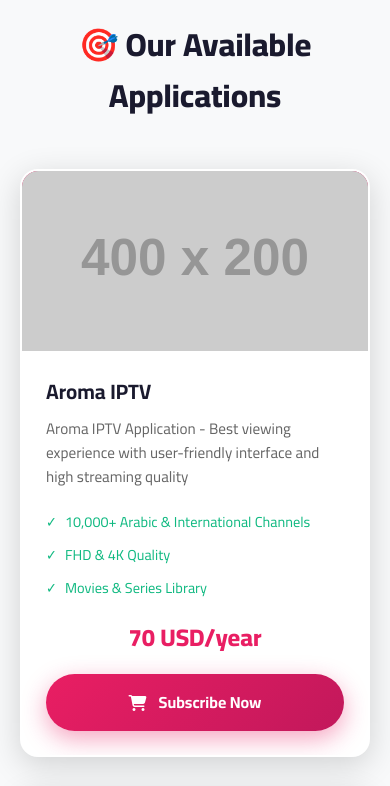
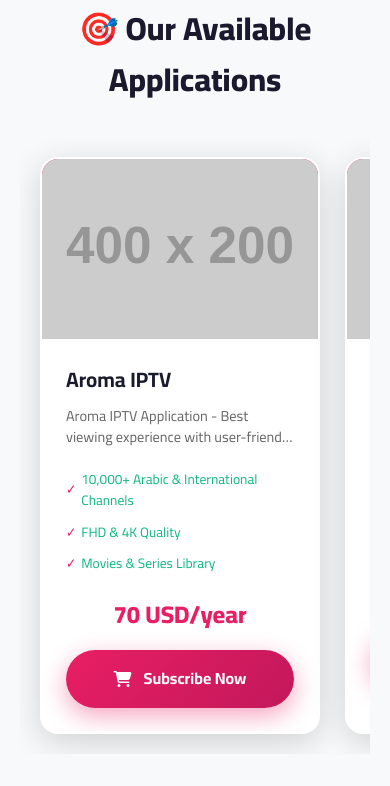
Before and after one commit to flixnettv/Iptv-World, a plain HTML site: page index.html in a window 390 px wide. Shown: the part 1871-2657 px from the top of the page. Drawn offline with Linux system fonts and the light colour scheme; placeholder pictures from the web are drawn by us.

Commit message:
Last Sync: 2026-02-23 02:15 (Mobile)

```diff
--- a/assets/css/style.css
+++ b/assets/css/style.css
@@ -166,98 +166,203 @@ body {
     box-shadow: 0 12px 35px rgba(233, 30, 99, 0.5);
 }
 
-/* ===== Apps Section ===== */
-.apps-section { padding: 4rem 0; background: #f8f9fa; }
+/* Apps Section - Horizontal Scroll */
+.apps-section {
+    padding: 3rem 0;
+    background: #f8f9fa;
+    overflow: hidden;
+}
+
 .apps-section h2 {
     text-align: center;
     font-size: 2rem;
-    margin-bottom: 3rem;
+    margin-bottom: 2rem;
     color: var(--dark);
     font-weight: 800;
 }
 
-/* Loading & Error */
-.loading, .error, .no-apps {
-    text-align: center; padding: 3rem;
-    font-size: 1.1rem;
-}
-.loading { color: var(--primary); }
-.error {
-    color: #dc3545;
-    background: rgba(220, 53, 69, 0.1);
-    border-radius: var(--radius-md);
-    border: 1px solid #dc3545;
+/* Horizontal Scroll Container */
+.apps-scroll-container {
+    position: relative;
+    width: 100%;
+    overflow-x: auto;
+    overflow-y: hidden;
+    padding: 20px 0;
+    -webkit-overflow-scrolling: touch;
+    scrollbar-width: thin;
+    scrollbar-color: var(--primary) #e9ecef;
 }
 
-/* Apps Grid */
-.apps-grid {
-    display: grid;
-    grid-template-columns: repeat(auto-fill, minmax(280px, 1fr));
-    gap: 2rem;
+/* Custom Scrollbar */
+.apps-scroll-container::-webkit-scrollbar {
+    height: 8px;
 }
-/* App Card */
-.app-card {
+
+.apps-scroll-container::-webkit-scrollbar-track {
+    background: #e9ecef;
+    border-radius: 10px;
+    margin: 0 20px;
+}
+
+.apps-scroll-container::-webkit-scrollbar-thumb {
+    background: linear-gradient(135deg, var(--primary), var(--primary-dark));
+    border-radius: 10px;
+    transition: all 0.3s;
+}
+
+.apps-scroll-container::-webkit-scrollbar-thumb:hover {
+    background: linear-gradient(135deg, var(--primary-dark), var(--primary));
+}
+
+/* Apps Horizontal List */
+.apps-horizontal-list {    display: flex;
+    gap: 25px;
+    padding: 0 20px;
+    width: max-content;
+}
+
+/* App Card - Horizontal */
+.app-card-horizontal {
+    flex: 0 0 320px;
     background: var(--light);
     border-radius: var(--radius-lg);
     overflow: hidden;
     box-shadow: var(--shadow-lg);
     transition: all 0.3s cubic-bezier(0.4, 0, 0.2, 1);
     border: 2px solid transparent;
+    animation: fadeIn 0.5s ease;
 }
-.app-card:hover {
-    transform: translateY(-8px);
+
+.app-card-horizontal:hover {
+    transform: translateY(-8px) scale(1.02);
     box-shadow: var(--shadow-xl);
     border-color: var(--primary);
 }
-.app-image {
-    width: 100%; height: 180px;
+
+.app-card-horizontal .app-image {
+    width: 100%;
+    height: 180px;
     background: linear-gradient(135deg, var(--primary), var(--primary-dark));
-    display: flex; align-items: center; justify-content: center;
+    display: flex;
+    align-items: center;
+    justify-content: center;
     overflow: hidden;
 }
-.app-image img {
-    width: 100%; height: 100%;
+
+.app-card-horizontal .app-image img {
+    width: 100%;
+    height: 100%;
     object-fit: cover;
     transition: transform 0.3s;
 }
-.app-card:hover .app-image img { transform: scale(1.05); }
-.app-info { padding: 1.5rem; }
-.app-info h3 {
-    font-size: 1.3rem;
+
+.app-card-horizontal:hover .app-image img {
+    transform: scale(1.1);
+}
+
+.app-card-horizontal .app-info {
+    padding: 1.5rem;
+}
+
+.app-card-horizontal .app-info h3 {    font-size: 1.3rem;
     margin-bottom: 0.5rem;
     color: var(--dark);
     font-weight: 700;
 }
-.app-desc {
+
+.app-card-horizontal .app-desc {
     color: var(--text-muted);
-    font-size: 0.95rem;
+    font-size: 0.9rem;
     margin-bottom: 1rem;
-    line-height: 1.6;
+    line-height: 1.5;
+    display: -webkit-box;
+    -webkit-line-clamp: 2;
+    -webkit-box-orient: vertical;
+    overflow: hidden;
 }
-.app-features {
+
+.app-card-horizontal .app-features {
     list-style: none;
     margin: 1rem 0;
     padding: 0;
 }
-.app-features li {
+
+.app-card-horizontal .app-features li {
     color: var(--success);
     padding: 0.3rem 0;
-    font-size: 0.9rem;
-}.app-features li::before {
-    content: "✓ ";
+    font-size: 0.85rem;
+    display: flex;
+    align-items: center;
+    gap: 5px;
+}
+
+.app-card-horizontal .app-features li::before {
+    content: "✓";
     font-weight: bold;
-    margin-right: 5px;
+    color: var(--primary);
 }
-.app-price {
+
+.app-card-horizontal .app-price {
     font-size: 1.5rem;
     font-weight: 800;
     color: var(--primary);
     text-align: center;
     margin: 1rem 0;
 }
-.app-card .flix-btn {
+
+.app-card-horizontal .flix-btn {
     width: 100%;
     justify-content: center;
+}
+/* Scroll Indicators */
+.scroll-indicator {
+    position: absolute;
+    top: 50%;
+    transform: translateY(-50%);
+    width: 50px;
+    height: 50px;
+    background: rgba(233, 30, 99, 0.8);
+    border-radius: 50%;
+    display: flex;
+    align-items: center;
+    justify-content: center;
+    color: white;
+    font-size: 1.5rem;
+    cursor: pointer;
+    opacity: 0;
+    transition: opacity 0.3s;
+    pointer-events: none;
+    z-index: 10;
+}
+
+.scroll-indicator.left {
+    left: 10px;
+}
+
+.scroll-indicator.right {
+    right: 10px;
+}
+
+.apps-scroll-container:hover .scroll-indicator {
+    opacity: 1;
+    pointer-events: all;
+}
+
+.scroll-indicator:hover {
+    background: var(--primary-dark);
+    transform: translateY(-50%) scale(1.1);
+}
+
+/* Mobile Responsive */
+@media (max-width: 768px) {
+    .app-card-horizontal {
+        flex: 0 0 280px;
+    }
+
+    .scroll-indicator {
+        display: none;
+    }
+}
 }
 
 /* ===== Contact Section ===== */
--- a/assets/js/main.js
+++ b/assets/js/main.js
@@ -68,3 +68,68 @@ if (document.readyState === 'loading') {
 } else {
     loadApps();
 }
+// Horizontal Scroll Functions
+function scrollApps(distance) {
+    const container = document.getElementById('apps-scroll-container');
+    if (container) {
+        container.scrollBy({
+            left: distance,
+            behavior: 'smooth'
+        });
+    }
+}
+
+// Update loadApps function to use horizontal cards
+async function loadApps() {
+    const container = document.getElementById(CONFIG.CONTAINER);
+    const loading = document.getElementById(CONFIG.LOADING);
+    const error = document.getElementById(CONFIG.ERROR);
+
+    if (!container) return;
+
+    try {
+        loading?.classList.remove('hidden');
+        error?.classList.add('hidden');
+
+        const response = await fetch(CONFIG.DATA_URL, { cache: 'no-store' });
+        if (!response.ok) throw new Error(`HTTP ${response.status}`);
+
+        const json = await response.json();
+        const apps = (json.apps || []).filter(app => app.is_active !== false);
+
+        loading?.classList.add('hidden');
+
+        if (apps.length === 0) {
+            container.innerHTML = '<p class="no-apps">No applications available.</p>';
+            return;
+        }
+
+        // Horizontal Card Layout
+        container.innerHTML = apps.map((app, index) => `
+            <article class="app-card-horizontal" style="animation-delay: ${index * 0.1}s">
+                <div class="app-image">
+                    <img src="${app.image_url}"
+                         alt="${escapeHtml(app.name)}"
+                         onerror="this.src='https://via.placeholder.com/400x200/e91e63/ffffff?text=IPTV'">
+                </div>
+                <div class="app-info">
+                    <h3>${escapeHtml(app.name)}</h3>
+                    <p class="app-desc">${escapeHtml(app.description)}</p>
+                    ${app.features?.length ? `
+                    <ul class="app-features">
+                        ${app.features.slice(0, 3).map(f => `<li>${escapeHtml(f)}</li>`).join('')}
+                    </ul>` : ''}
+                    <div class="app-price">${app.price} ${app.currency}/year</div>
+                    <a href="activate.html?app=${encodeURIComponent(app.id)}" class="flix-btn flix-btn-primary">
+                        <i class="fas fa-shopping-cart"></i> Subscribe Now
+                    </a>
+                </div>
+            </article>
+        `).join('');
+
+    } catch (err) {
+        console.error('❌ Error loading apps:', err);
+        loading?.classList.add('hidden');
+        error?.classList.remove('hidden');
+    }
+}
--- a/index.html
+++ b/index.html
@@ -89,7 +89,20 @@
             <p>Error loading. <a href="#" onclick="location.reload()">Try again</a></p>
         </div>
 
-            <div id="apps-container" class="apps-grid"></div>
+        <!-- Horizontal Scroll Container -->
+        <div class="apps-scroll-container" id="apps-scroll-container">
+            <div class="scroll-indicator left" onclick="scrollApps(-320)">
+                <i class="fas fa-chevron-left"></i>
+            </div>
+
+            <div class="apps-horizontal-list" id="apps-container">
+                <!-- Applications will appear here -->
+            </div>
+
+            <div class="scroll-indicator right" onclick="scrollApps(320)">
+                <i class="fas fa-chevron-right"></i>
+            </div>
+        </div>
     </div>
 </section>
 
```
Lines whose indentation alone changed are shown as unchanged.
